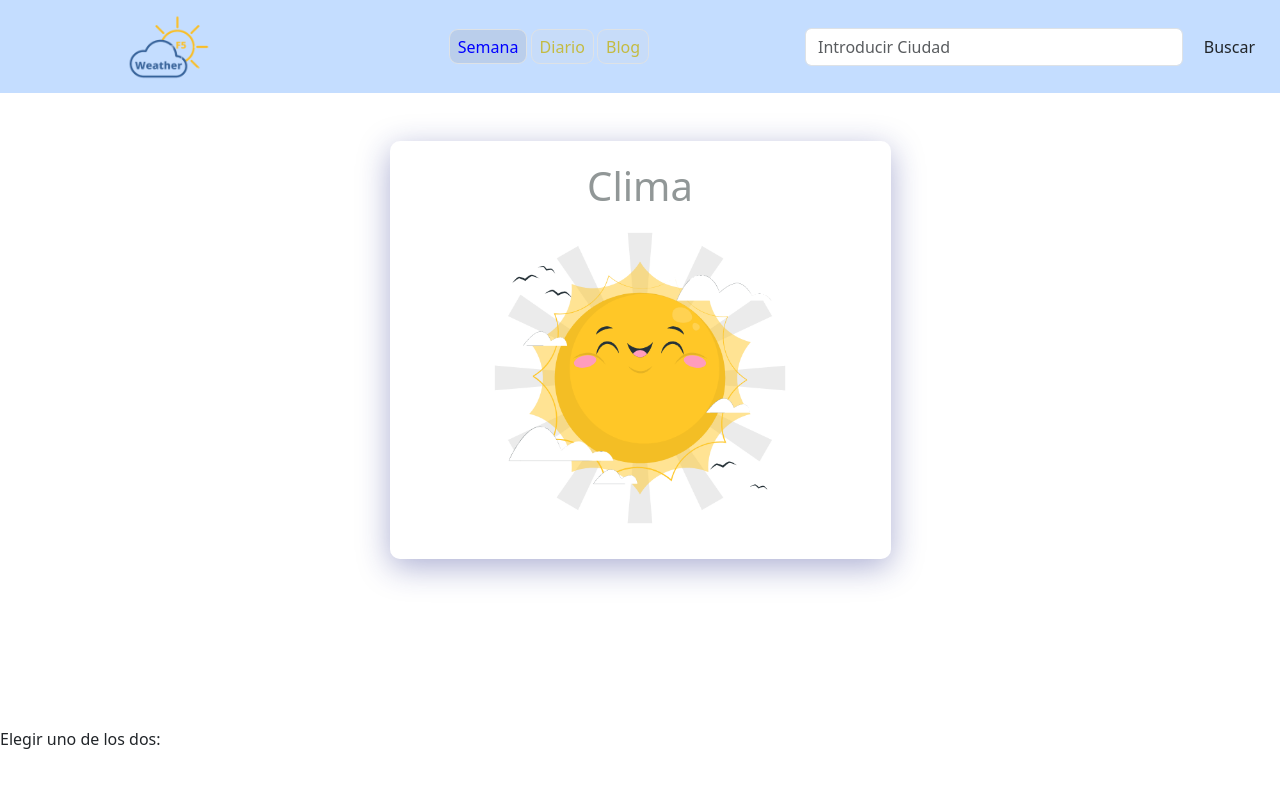
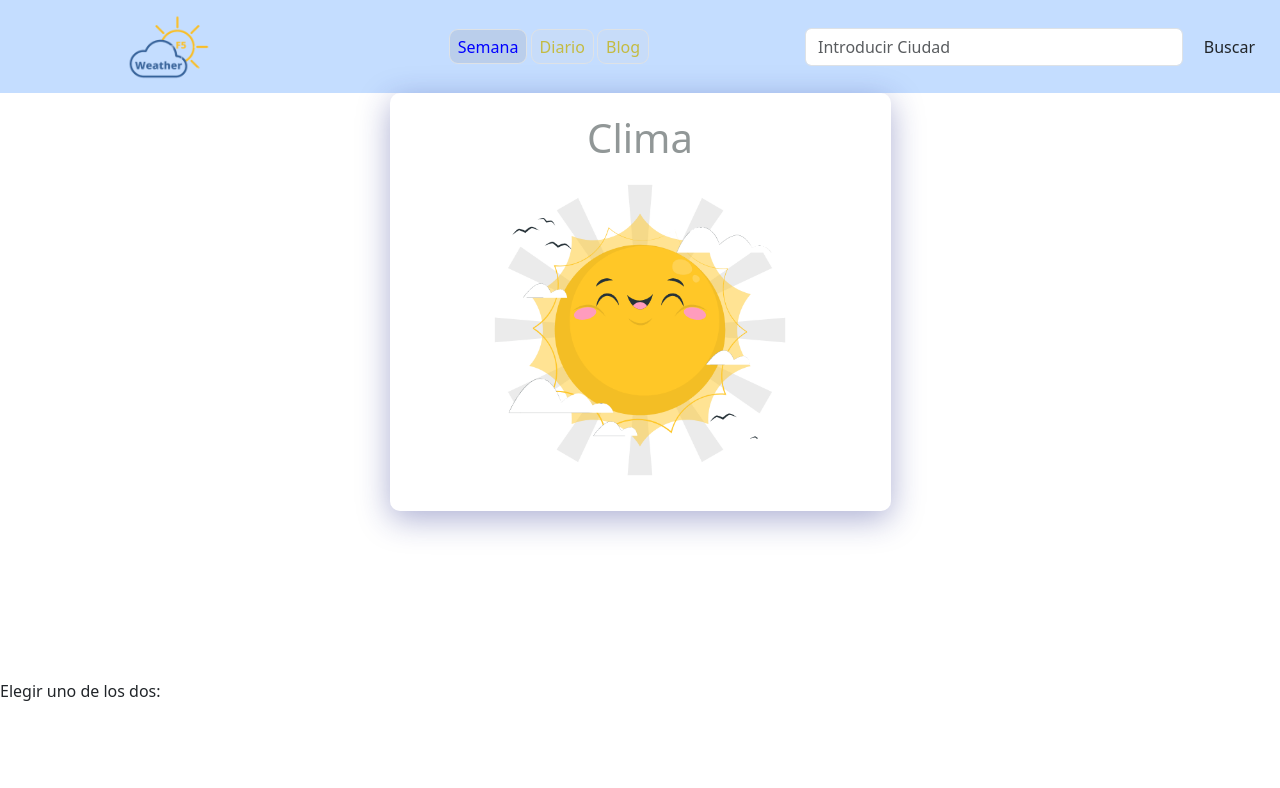
Before and after one commit to YorlinPacha/app_weather, a Vue app: page / in a window 1280 px wide. Shown: the top 788 px of the page. Built offline with nearby package versions, Linux system fonts and the light colour scheme.

Commit message:
quitar margin a cardHome y adaptar menu responsive movil

```diff
--- a/src/App.vue
+++ b/src/App.vue
@@ -204,4 +204,22 @@ color: blue;
   opacity: 0;
   transform: translateX(30%);
 }  */
+@media screen and (min-width: 481px) and (max-width: 835px){
+
+}
+
+
+/* -------------------Responsive mobile ----------------*/
+
+@media screen and (min-width: 320px) and (max-width: 480px){
+  .navbar-nav{
+    align-items: center;
+    margin: 1rem auto;
+  }
+  .nav-item {
+  width: 20rem;
+  text-align: center;
+}
+
+}
 </style>
--- a/src/components/CardHome.vue
+++ b/src/components/CardHome.vue
@@ -47,12 +47,13 @@
     max-width: 501px;
     text-align: center;
     padding: 20px 20px 20px;
-    margin: 3rem auto 3rem auto ;
+    margin: 0 auto 3rem auto ;
   }
 
   .imagenGif{
   width: 20rem;
   height: auto;
+  border-radius: 50%;
 
 }
 
--- a/src/components/HeaderComp.vue
+++ b/src/components/HeaderComp.vue
@@ -99,4 +99,5 @@ color: blue;
 .navbar {
   padding: 0;
 }
+
 </style>
```
